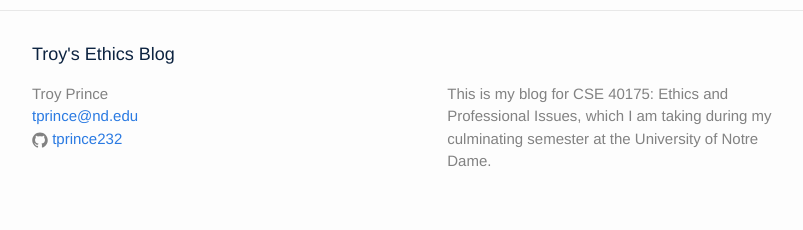
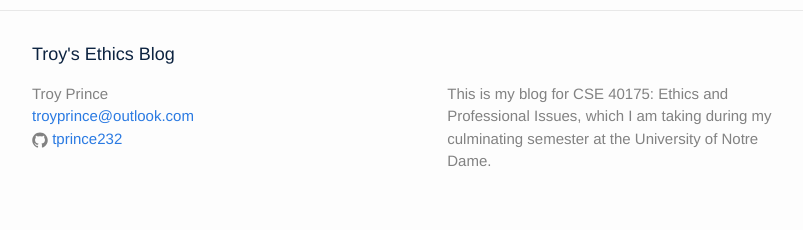
Before and after one commit to tprince232/tprince232.github.io, a Jekyll site: the page built from blog/index.md, in a window 1280 px wide. Shown: the part 2032-2262 px from the top of the page, without its empty margins (238-1041 px from the left). Built offline with Jekyll 4.4.1, drawn with Linux system fonts in a browser that asks for light colours.

Commit message:
edited _config.yml

```diff
--- a/blog/_config.yml
+++ b/blog/_config.yml
@@ -14,13 +14,13 @@
 # You can create any custom variable you would like, and they will be accessible
 # in the templates via {{ site.myvariable }}.
 title: Troy's Ethics Blog
-email: tprince@nd.edu
+email: troyprince@outlook.com
 author: "Troy Prince"
 description: >- # this means to ignore newlines until "baseurl:"
   This is my blog for CSE 40175: Ethics and Professional Issues,
   which I am taking during my culminating semester at the University of Notre Dame.
-baseurl: "/~tprince/blog/_site" # the subpath of your site, e.g. /blog
-url: "https://www3.nd.edu" # the base hostname & protocol for your site, e.g. http://example.com
+baseurl: "/blog/_site" # the subpath of your site, e.g. /blog
+url: "https://tprince232.github.io/index.html" # the base hostname & protocol for your site, e.g. http://example.com
 github_username:  tprince232
 
 # Build settings
```
